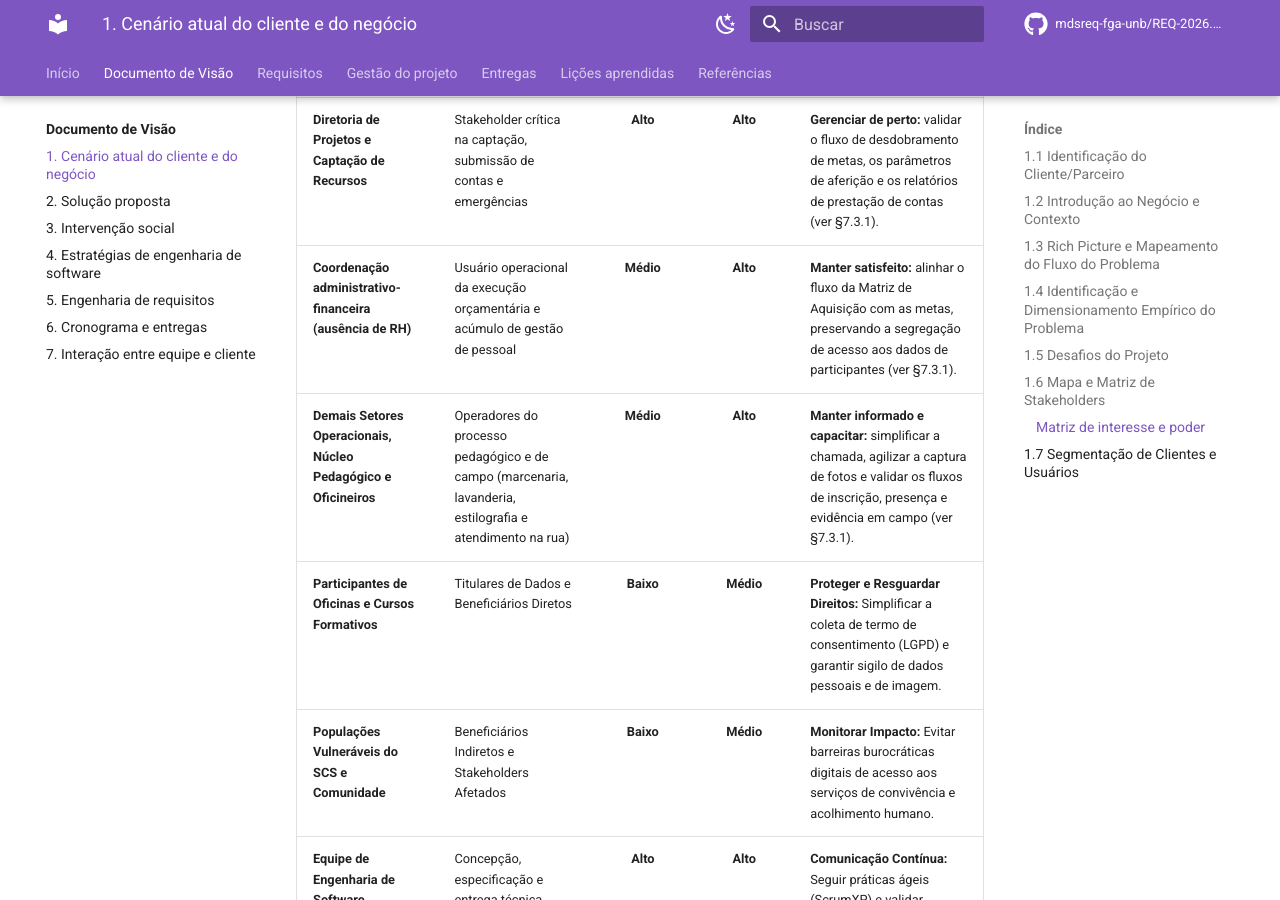
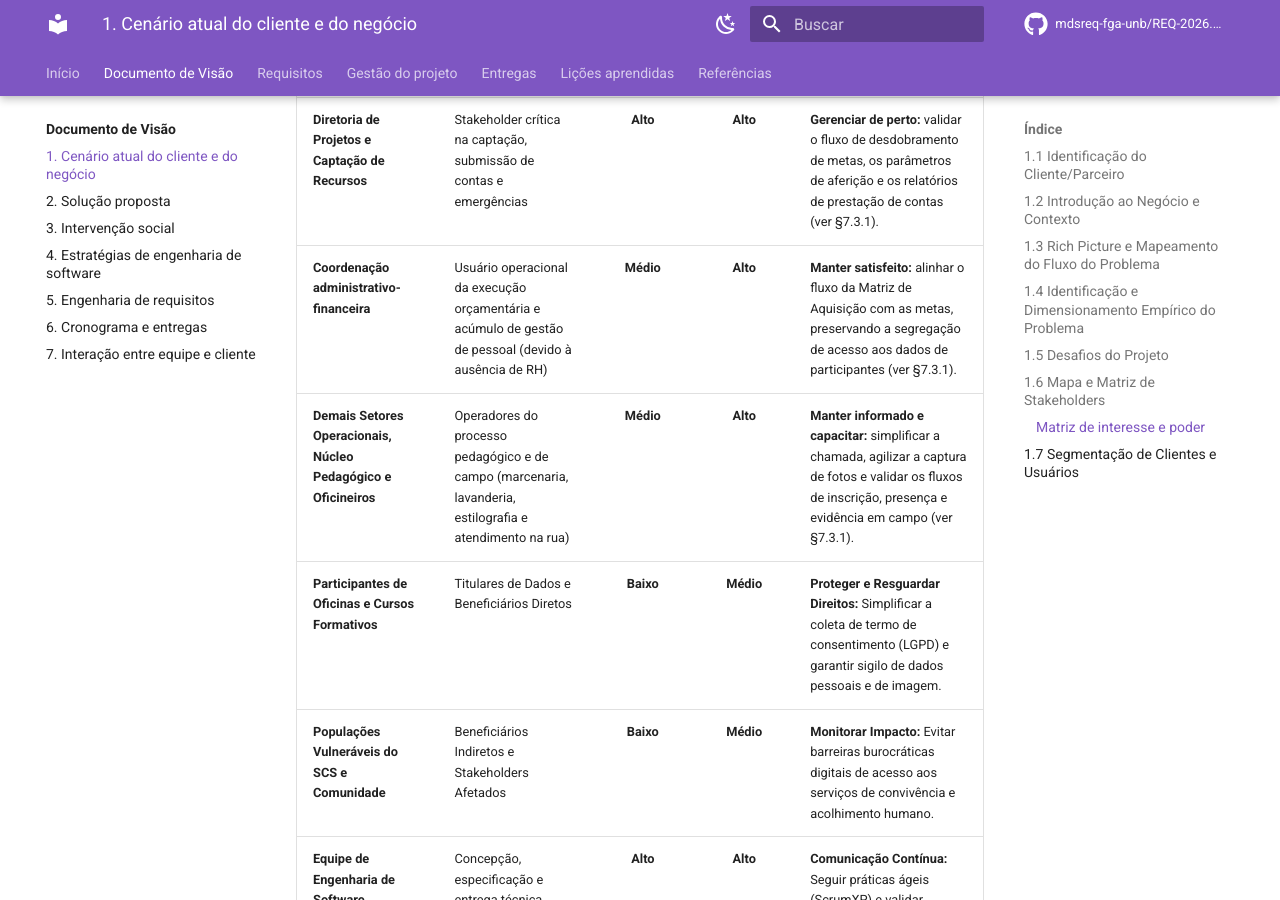
Before and after one commit to mdsreq-fga-unb/REQ-2026.2-T02-CyberSetor, an MkDocs documentation site: the page built from docs/visao/1-cenario-atual.md, in a window 1280 px wide and 900 px high, scrolled down 7428 px. Built offline with MkDocs 1.6.1 and Material for MkDocs 9.7.7, drawn with Linux system fonts in a browser that asks for light colours; comment, search, counter and statistics services are not loaded; some of the changed text lies outside the part shown.

Commit message:
docs: ajusta nomenclatura da equipe admin-financeiro

```diff
--- a/docs/visao/1-cenario-atual.md
+++ b/docs/visao/1-cenario-atual.md
@@ -108,7 +108,7 @@ A responsabilidade de validação de cada conjunto de funcionalidades está deta
 | **Financiadores Públicos (SEDET-DF, FAC-DF, Fiocruz, MinC)** | Concedentes, auditores e definidores normativos (com regimes próprios) | **Alto** | **Alto** | **Gerenciar de Perto:** Garantir que o sistema estruture evidências auditáveis para cumprir estritamente as exigências dos diferentes regimes e afastar o risco de glosa. |
 | **Presidência e Diretoria Executiva (Rafael)** | Direção estratégica e tomada de decisão | **Alto** | **Alto** | **Gerenciar de Perto:** Disponibilizar painel gerencial sintético com saldo financeiro, status de metas e cronogramas consolidados dos projetos. |
 | **Diretoria de Projetos e Captação de Recursos** | Stakeholder crítica na captação, submissão de contas e emergências | **Alto** | **Alto** | **Gerenciar de perto:** validar o fluxo de desdobramento de metas, os parâmetros de aferição e os relatórios de prestação de contas (ver §7.3.1). |
-| **Coordenação administrativo-financeira (ausência de RH)** | Usuário operacional da execução orçamentária e acúmulo de gestão de pessoal | **Médio** | **Alto** | **Manter satisfeito:** alinhar o fluxo da Matriz de Aquisição com as metas, preservando a segregação de acesso aos dados de participantes (ver §7.3.1). |
+| **Coordenação administrativo-financeira** | Usuário operacional da execução orçamentária e acúmulo de gestão de pessoal (devido à ausência de RH) | **Médio** | **Alto** | **Manter satisfeito:** alinhar o fluxo da Matriz de Aquisição com as metas, preservando a segregação de acesso aos dados de participantes (ver §7.3.1). |
 | **Demais Setores Operacionais, Núcleo Pedagógico e Oficineiros** | Operadores do processo pedagógico e de campo (marcenaria, lavanderia, estilografia e atendimento na rua) | **Médio** | **Alto** | **Manter informado e capacitar:** simplificar a chamada, agilizar a captura de fotos e validar os fluxos de inscrição, presença e evidência em campo (ver §7.3.1). |
 | **Participantes de Oficinas e Cursos Formativos** | Titulares de Dados e Beneficiários Diretos | **Baixo** | **Médio** | **Proteger e Resguardar Direitos:** Simplificar a coleta de termo de consentimento (LGPD) e garantir sigilo de dados pessoais e de imagem. |
 | **Populações Vulneráveis do SCS e Comunidade** | Beneficiários Indiretos e Stakeholders Afetados | **Baixo** | **Médio** | **Monitorar Impacto:** Evitar barreiras burocráticas digitais de acesso aos serviços de convivência e acolhimento humano. |
```
Also changed, not shown: other parts of docs/visao/1-cenario-atual.md (+1 -1 lines).
